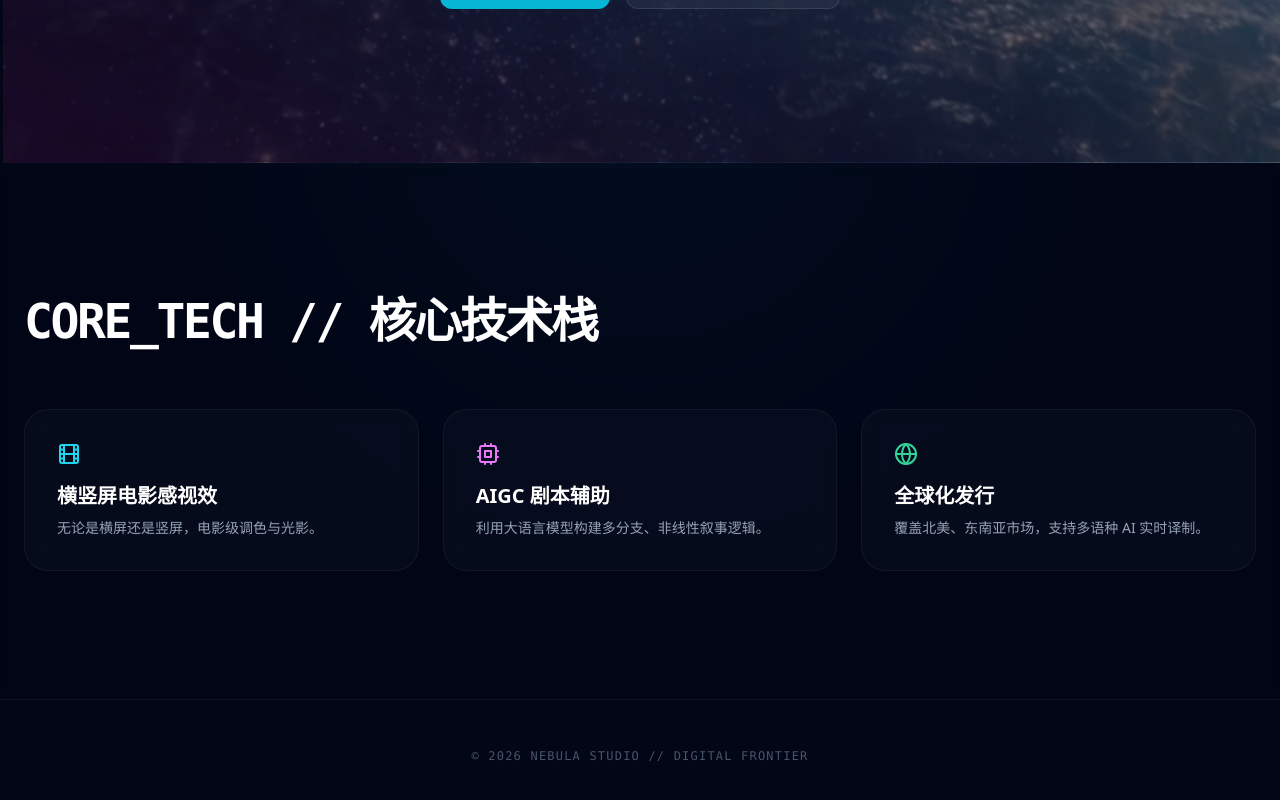
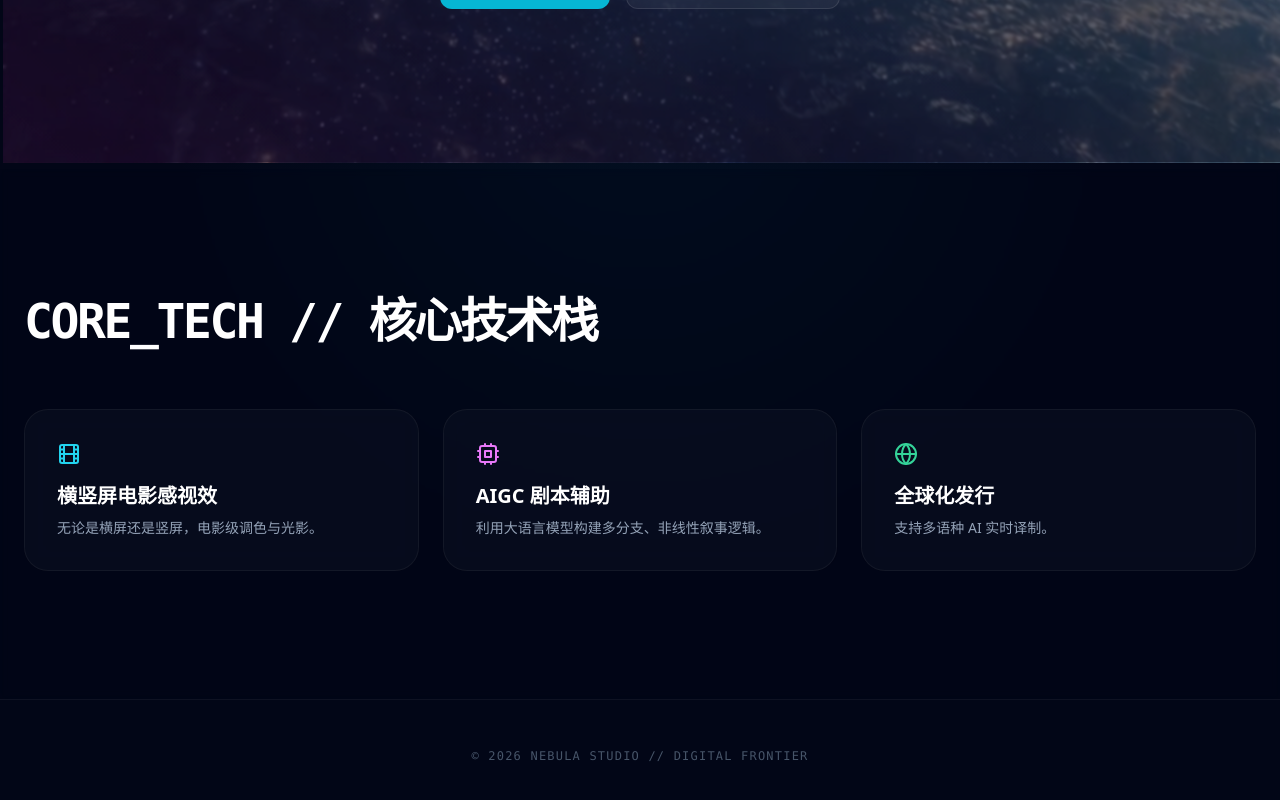
Before and after one commit to ygr774734227-tech/my-nebula-site, a React (Vite) app: page / in a window 1280 px wide. Shown: the part 631-1431 px from the top of the page. Built offline with nearby package versions, Linux system fonts and the light colour scheme.

Commit message:
Update App.jsx

```diff
--- a/src/App.jsx
+++ b/src/App.jsx
@@ -229,7 +229,7 @@ export default function App() {
               <FeatureCard
                 icon={Globe}
                 title="全球化发行"
-                desc="覆盖北美、东南亚市场，支持多语种 AI 实时译制。"
+                desc="支持多语种 AI 实时译制。"
                 colorClass="text-emerald-400"
               />
             </div>
```
